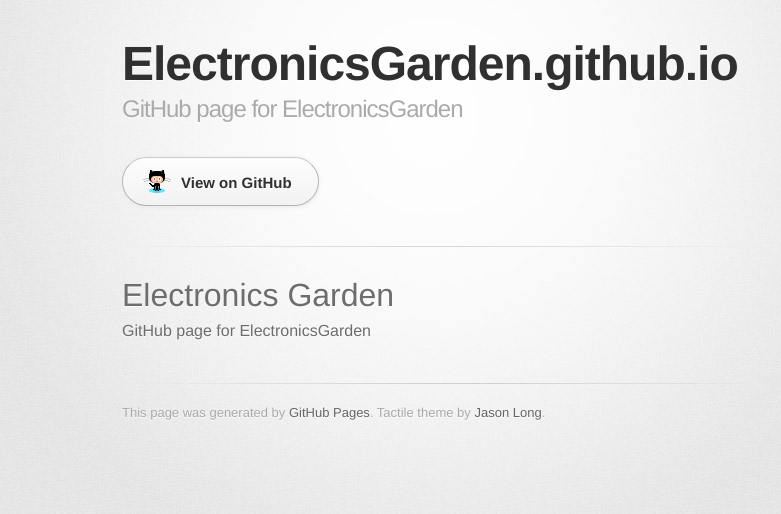
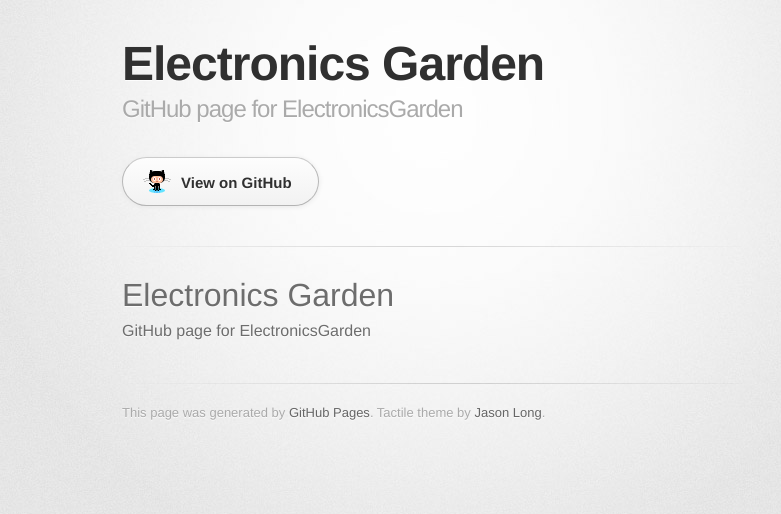
Before and after one commit to electronicsgarden/electronicsgarden.github.io, a plain HTML site: page index.html in a window 1280 px wide. Shown: the whole page, without its empty margins (208-989 px from the left). Drawn offline with Linux system fonts and the light colour scheme; a web font is replaced by a local one.

Commit message:
Updated title.

```diff
--- a/index.html
+++ b/index.html
@@ -18,7 +18,7 @@
       <div class="inner">
 
         <header>
-          <h1>ElectronicsGarden.github.io</h1>
+          <h1>Electronics Garden</h1>
           <h2>GitHub page for ElectronicsGarden</h2>
         </header>
 
```
